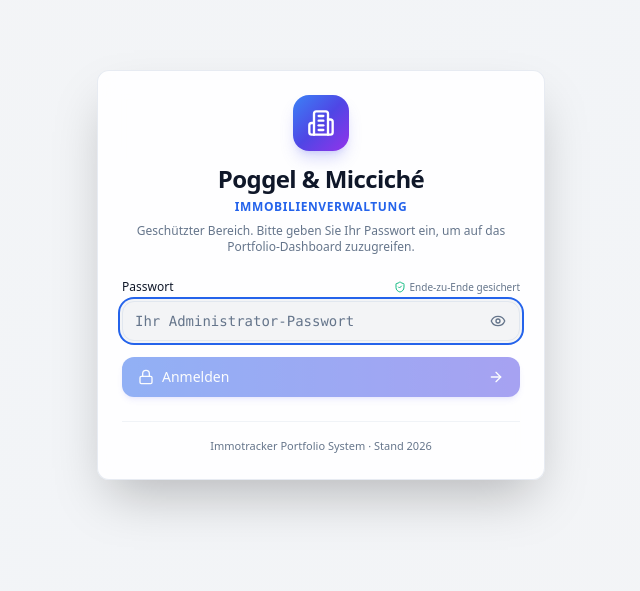
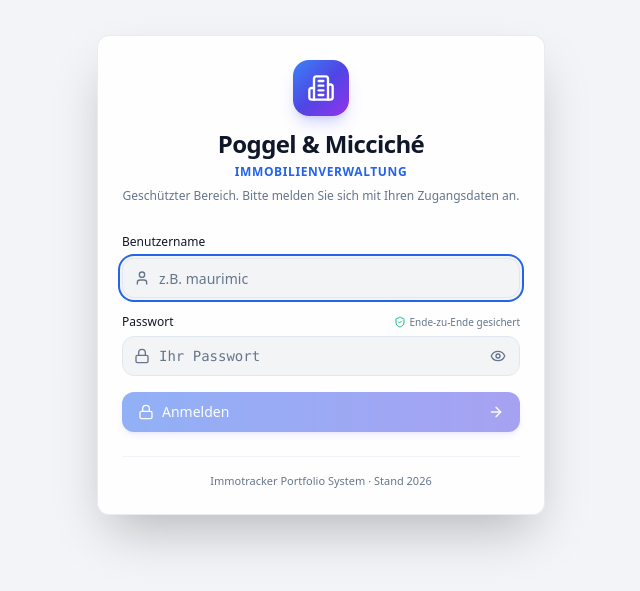
Before and after one commit to maurimic/immotracker, a Next.js app: page /login in a window 1280 px wide. Shown: the part 125-716 px from the top of the page, without its empty margins (319-959 px from the left). Built offline with nearby package versions, Linux system fonts and the light colour scheme.

Commit message:
feat: Login mit Benutzername und Passwort

```diff
--- a/docker-compose.yml
+++ b/docker-compose.yml
@@ -13,6 +13,7 @@ services:
       - NODE_ENV=production
       - DATABASE_URL=file:/data/immotracker.db
       - ANTHROPIC_API_KEY=${ANTHROPIC_API_KEY:-}
+      - APP_USERNAME=${APP_USERNAME:-admin}
       - APP_PASSWORD=${APP_PASSWORD:-}
       - GOOGLE_SERVICE_ACCOUNT_JSON=${GOOGLE_SERVICE_ACCOUNT_JSON:-}
       - GOOGLE_SERVICE_ACCOUNT_KEY_PATH=/app/secrets/google-service-account.json
--- a/src/app/api/auth/login/route.ts
+++ b/src/app/api/auth/login/route.ts
@@ -3,9 +3,9 @@ import { NextResponse } from "next/server";
 const SESSION_COOKIE_NAME = "immo_session";
 const SESSION_SALT = process.env.NEXTAUTH_SECRET || "immotracker-session-salt-default-key-32";
 
-async function hashSessionToken(password: string): Promise<string> {
+async function hashSessionToken(username: string, password: string): Promise<string> {
   const enc = new TextEncoder();
-  const data = enc.encode(`${password}:${SESSION_SALT}`);
+  const data = enc.encode(`${username.trim().toLowerCase()}:${password}:${SESSION_SALT}`);
   const hashBuffer = await crypto.subtle.digest("SHA-256", data);
   return Array.from(new Uint8Array(hashBuffer))
     .map((b) => b.toString(16).padStart(2, "0"))
@@ -14,7 +14,8 @@ async function hashSessionToken(password: string): Promise<string> {
 
 export async function POST(request: Request) {
   try {
-    const { password } = await request.json();
+    const { username, password } = await request.json();
+    const appUsername = (process.env.APP_USERNAME || process.env.ADMIN_USERNAME || "admin").trim();
     const appPassword = process.env.APP_PASSWORD || process.env.ADMIN_PASSWORD;
 
     if (!appPassword) {
@@ -24,14 +25,21 @@ export async function POST(request: Request) {
       );
     }
 
-    if (password !== appPassword) {
+    if (!username || username.trim().toLowerCase() !== appUsername.toLowerCase()) {
+      return NextResponse.json(
+        { error: "Der eingegebene Benutzername ist nicht korrekt." },
+        { status: 401 }
+      );
+    }
+
+    if (!password || password !== appPassword) {
       return NextResponse.json(
         { error: "Das eingegebene Passwort ist nicht korrekt." },
         { status: 401 }
       );
     }
 
-    const token = await hashSessionToken(appPassword);
+    const token = await hashSessionToken(appUsername, appPassword);
     const response = NextResponse.json({ success: true });
 
     // Cookie für 30 Tage setzen
--- a/src/app/login/page.tsx
+++ b/src/app/login/page.tsx
@@ -2,7 +2,7 @@
 
 import { useState, Suspense } from "react";
 import { useRouter, useSearchParams } from "next/navigation";
-import { Building2, Lock, ArrowRight, Eye, EyeOff, ShieldCheck, AlertCircle } from "lucide-react";
+import { Building2, Lock, User, ArrowRight, Eye, EyeOff, ShieldCheck, AlertCircle } from "lucide-react";
 import { Card, CardContent, CardHeader, CardTitle, CardDescription } from "@/components/ui/card";
 import { Button } from "@/components/ui/button";
 import { Input } from "@/components/ui/input";
@@ -13,6 +13,7 @@ function LoginForm() {
   const searchParams = useSearchParams();
   const from = searchParams.get("from") || "/";
 
+  const [username, setUsername] = useState("");
   const [password, setPassword] = useState("");
   const [showPassword, setShowPassword] = useState(false);
   const [loading, setLoading] = useState(false);
@@ -20,7 +21,7 @@ function LoginForm() {
 
   const handleSubmit = async (e: React.FormEvent) => {
     e.preventDefault();
-    if (!password) return;
+    if (!username || !password) return;
 
     setLoading(true);
     setError(null);
@@ -29,7 +30,7 @@ function LoginForm() {
       const res = await fetch("/api/auth/login", {
         method: "POST",
         headers: { "Content-Type": "application/json" },
-        body: JSON.stringify({ password }),
+        body: JSON.stringify({ username, password }),
       });
 
       const data = await res.json();
@@ -38,7 +39,7 @@ function LoginForm() {
         // Erfolgreich eingeloggt -> Weiterleiten
         window.location.href = from;
       } else {
-        setError(data.error || "Falsches Passwort. Bitte erneut versuchen.");
+        setError(data.error || "Zugangsdaten nicht korrekt. Bitte erneut versuchen.");
       }
     } catch {
       setError("Verbindungsfehler zum Server. Bitte versuchen Sie es erneut.");
@@ -62,7 +63,7 @@ function LoginForm() {
               Immobilienverwaltung
             </p>
             <CardDescription className="text-xs text-muted-foreground mt-2">
-              Geschützter Bereich. Bitte geben Sie Ihr Passwort ein, um auf das Portfolio-Dashboard zuzugreifen.
+              Geschützter Bereich. Bitte melden Sie sich mit Ihren Zugangsdaten an.
             </CardDescription>
           </div>
         </CardHeader>
@@ -77,6 +78,25 @@ function LoginForm() {
 
           <form onSubmit={handleSubmit} className="space-y-4">
             <div className="space-y-1.5">
+              <Label htmlFor="username" className="text-xs font-medium">
+                Benutzername
+              </Label>
+              <div className="relative">
+                <Input
+                  id="username"
+                  type="text"
+                  placeholder="z.B. maurimic"
+                  value={username}
+                  onChange={(e) => setUsername(e.target.value)}
+                  className="pl-9 h-10 text-sm"
+                  autoFocus
+                  required
+                />
+                <User className="h-4 w-4 absolute left-3 top-1/2 -translate-y-1/2 text-muted-foreground" />
+              </div>
+            </div>
+
+            <div className="space-y-1.5">
               <Label htmlFor="password" className="text-xs font-medium flex items-center justify-between">
                 <span>Passwort</span>
                 <span className="text-[10px] text-muted-foreground flex items-center gap-1">
@@ -87,13 +107,13 @@ function LoginForm() {
                 <Input
                   id="password"
                   type={showPassword ? "text" : "password"}
-                  placeholder="Ihr Administrator-Passwort"
+                  placeholder="Ihr Passwort"
                   value={password}
                   onChange={(e) => setPassword(e.target.value)}
-                  className="pr-10 h-10 font-mono text-sm"
-                  autoFocus
+                  className="pl-9 pr-10 h-10 font-mono text-sm"
                   required
                 />
+                <Lock className="h-4 w-4 absolute left-3 top-1/2 -translate-y-1/2 text-muted-foreground" />
                 <button
                   type="button"
                   onClick={() => setShowPassword(!showPassword)}
@@ -113,7 +133,7 @@ function LoginForm() {
             <Button
               type="submit"
               className="w-full h-10 gap-2 font-medium bg-gradient-to-r from-blue-600 to-indigo-600 hover:from-blue-700 hover:to-indigo-700 shadow-md shadow-indigo-500/20"
-              disabled={loading || !password}
+              disabled={loading || !username || !password}
             >
               {loading ? (
                 <span>Wird überprüft...</span>
--- a/src/middleware.ts
+++ b/src/middleware.ts
@@ -4,9 +4,9 @@ import type { NextRequest } from "next/server";
 const SESSION_COOKIE_NAME = "immo_session";
 const SESSION_SALT = process.env.NEXTAUTH_SECRET || "immotracker-session-salt-default-key-32";
 
-async function hashSessionToken(password: string): Promise<string> {
+async function hashSessionToken(username: string, password: string): Promise<string> {
   const enc = new TextEncoder();
-  const data = enc.encode(`${password}:${SESSION_SALT}`);
+  const data = enc.encode(`${username.trim().toLowerCase()}:${password}:${SESSION_SALT}`);
   const hashBuffer = await crypto.subtle.digest("SHA-256", data);
   return Array.from(new Uint8Array(hashBuffer))
     .map((b) => b.toString(16).padStart(2, "0"))
@@ -15,6 +15,7 @@ async function hashSessionToken(password: string): Promise<string> {
 
 export async function middleware(request: NextRequest) {
   const appPassword = process.env.APP_PASSWORD || process.env.ADMIN_PASSWORD;
+  const appUsername = (process.env.APP_USERNAME || process.env.ADMIN_USERNAME || "admin").trim();
 
   // Wenn kein Passwort in der Umgebung konfiguriert ist, alles erlauben
   if (!appPassword) {
@@ -37,7 +38,7 @@ export async function middleware(request: NextRequest) {
 
   // Session-Cookie prüfen
   const sessionCookie = request.cookies.get(SESSION_COOKIE_NAME)?.value;
-  const expectedToken = await hashSessionToken(appPassword);
+  const expectedToken = await hashSessionToken(appUsername, appPassword);
 
   if (sessionCookie && sessionCookie === expectedToken) {
     return NextResponse.next();
```
Also changed, not shown: 1 other file (tests, documents, lock files or other folders).
